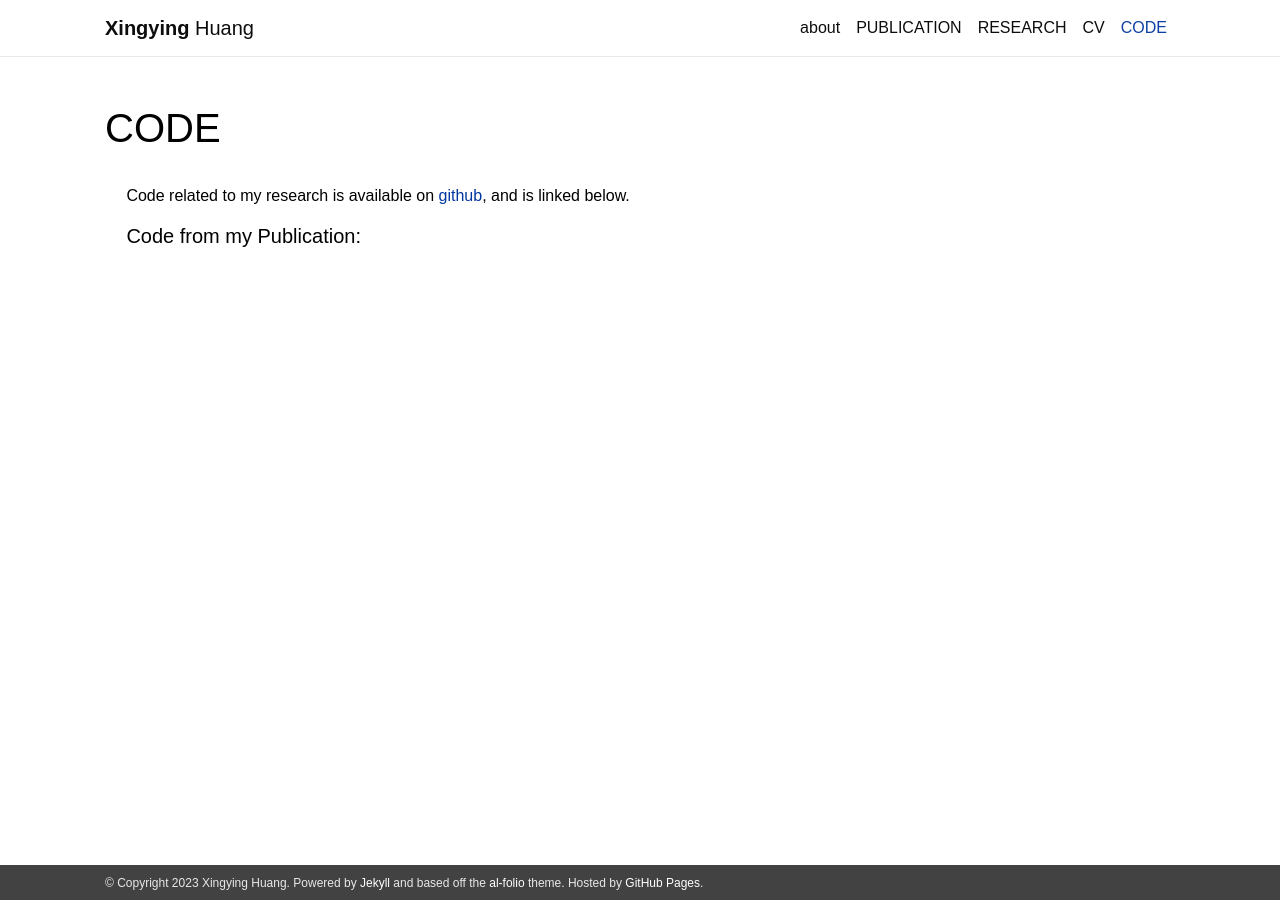
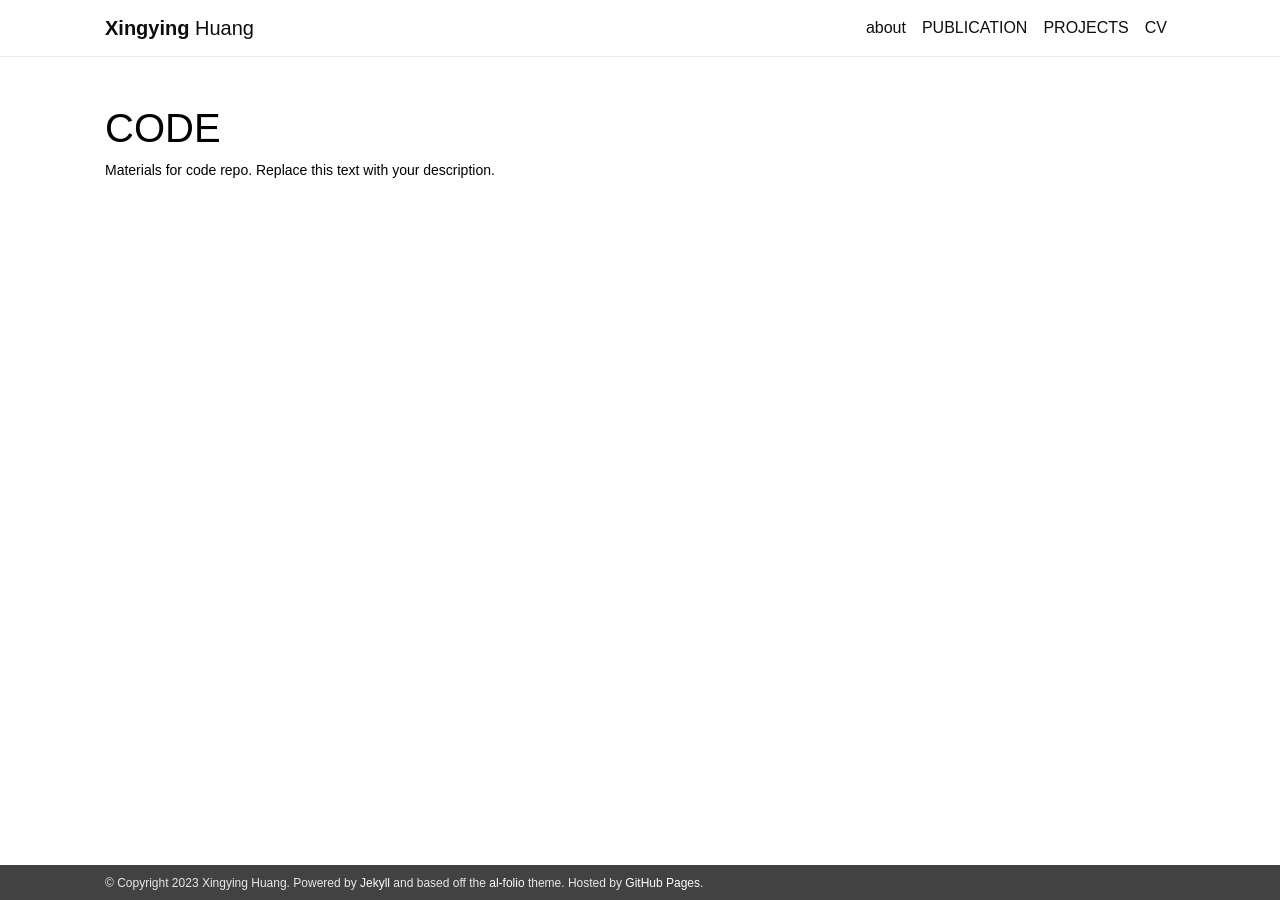
Before and after one commit to Xingyhuang/new_xingyhuang.github.io, a Jekyll site: the page built from _pages/code.md, in a window 1280 px wide. Built offline with Jekyll 4.4.1, drawn with Linux system fonts in a browser that asks for light colours; nearby versions of some CDN libraries; a style sheet for code colours, icons or effects is not loaded.

```diff
--- a/_pages/code.md
+++ b/_pages/code.md
@@ -1,12 +1,7 @@
 ---
 layout: page
 permalink: /code/
-order: 4
 title: CODE
-description:
-nav: true
+description: Materials for code repo. Replace this text with your description.
+nav: false
 ---
-
-Code related to my research is available on [github](https://github.com/Xingyhuang), and is linked below.
-
-##### **Code from my Publication:**
--- a/_pages/research.md
+++ b/_pages/research.md
@@ -1,8 +1,8 @@
 ---
 layout: page
 order: 1
-title: RESEARCH
-permalink: /research/
+title: PROJECTS
+permalink: /projects/
 description:
 nav: true
 ---
```
Also changed, not shown: _data/research.yml (+5 -5 lines), _pages/about.md (deleted, +0 -31 lines), _pages/cv.md (+2 -2 lines), _pages/introduction.md (added, +31 -0 lines), _pages/projects.md (deleted, +0 -47 lines), _pages/publications.md (+1 -1 lines), 1 other file.
